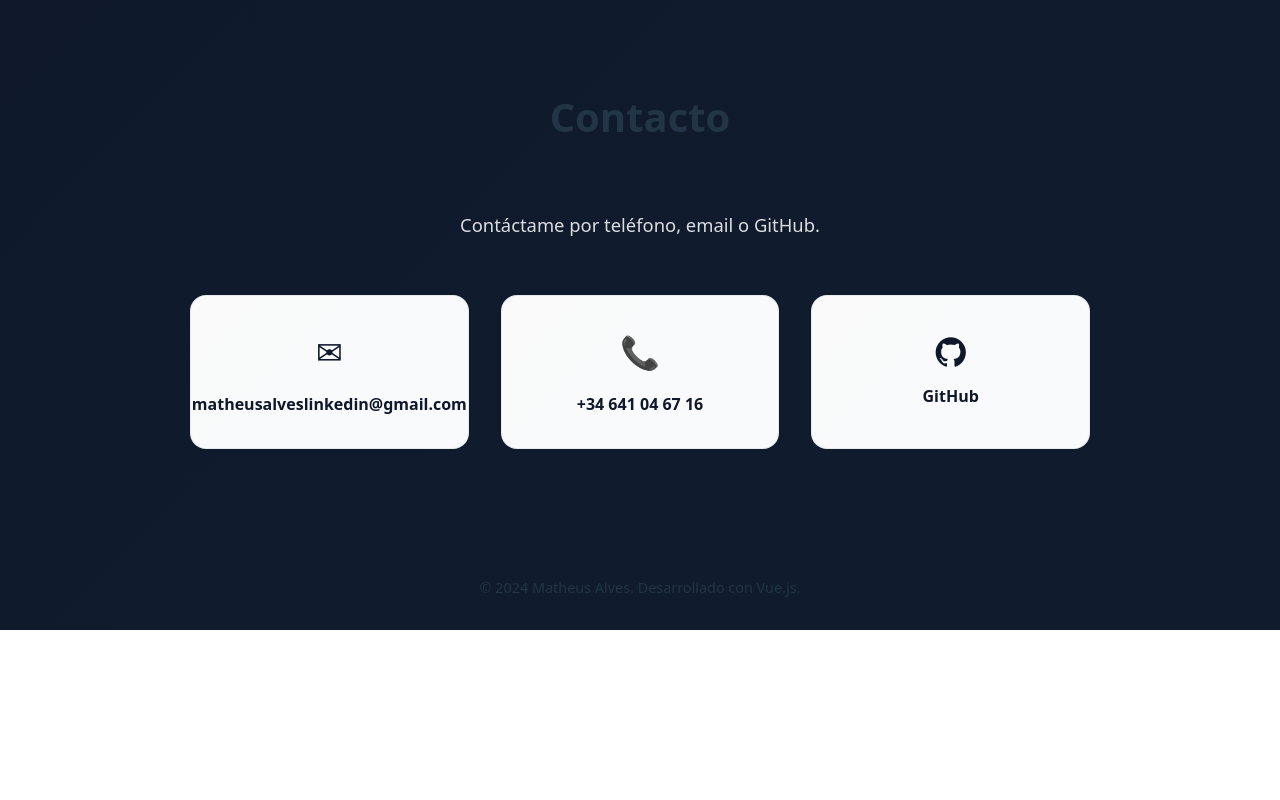
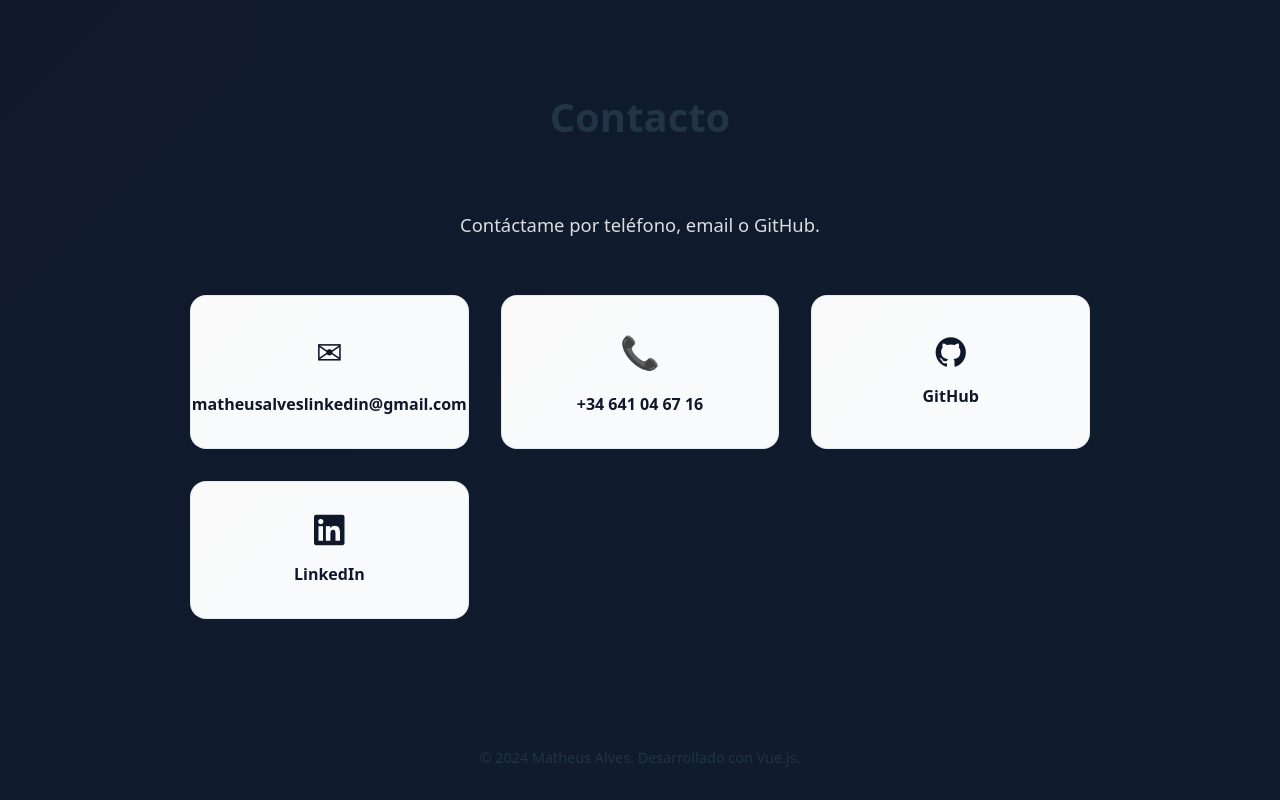
Before and after one commit to MatheusAF666/portafolio, a Vue app: page / in a window 1280 px wide. Shown: the part 5619-6419 px from the top of the page. Before the commit the page ends 6249 px from the top, so only its background shows below. Built offline with nearby package versions, Linux system fonts and the light colour scheme.

Commit message:
adicionado enlace para Linkedin

```diff
--- a/src/data/portfolio.json
+++ b/src/data/portfolio.json
@@ -110,6 +110,7 @@
     "email": "matheusalveslinkedin@gmail.com",
     "phone": "+34 641 04 67 16",
     "github": "https://github.com/MatheusAF666",
+    "linkedin": "https://www.linkedin.com/in/matheus-alves-2261a6381",
     "cv": "/documents/resume (1).pdf"
   }
 }
--- a/src/views/Home.vue
+++ b/src/views/Home.vue
@@ -153,6 +153,10 @@
             <a :href="portfolioData.contact.github" target="_blank" class="contact-link">
               <i class="devicon-github-original contact-icon" aria-hidden="true"></i>
               <span>GitHub</span>
+            </a>
+            <a :href="portfolioData.contact.linkedin" target="_blank" class="contact-link">
+              <i class="devicon-linkedin-plain contact-icon" aria-hidden="true"></i>
+              <span>LinkedIn</span>
             </a>
           </div>
         </div>
```
